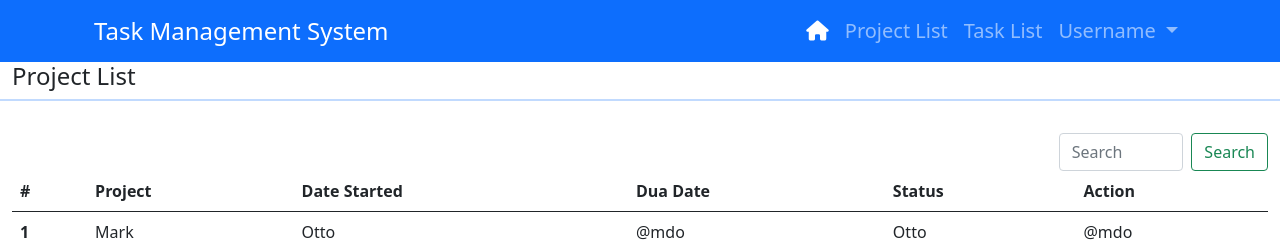
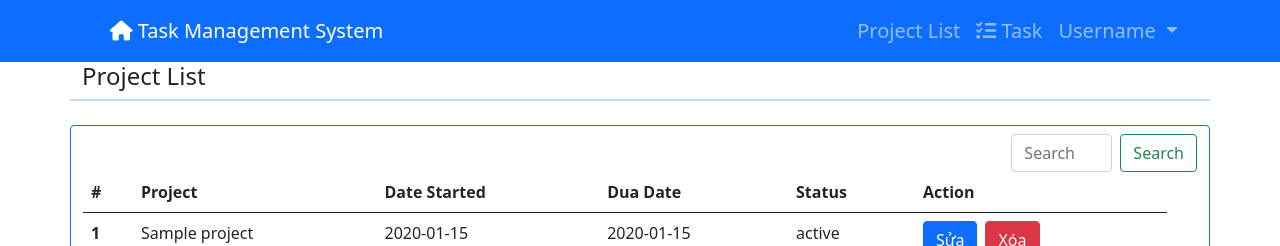
Before and after one commit to Nam311hnvn/Work-Management-And-Arrange-System, a PHP site: page /view_user/project_list.php in a window 1280 px wide. Shown: the top 246 px of the page. Run offline with PHP 8.4, Linux system fonts and the light colour scheme; tables that the repository leaves empty hold one stand-in row (values such as "Sample post").

Commit message:
sua np, pj, task header

```diff
--- a/src/reuse/header.php
+++ b/src/reuse/header.php
@@ -15,20 +15,20 @@
         <div class="container">
             <nav class="navbar navbar-expand-lg navbar-dark bg-primary">
                 <div class="container-fluid">
-                    <a class="navbar-brand fs-4" href="#">Task Management System</a>
+                    <a class="navbar-brand fs-5 ps-3" href=""><i class="fas fa-home"></i> Task Management System</a>
                     <button class="navbar-toggler" type="button" data-bs-toggle="collapse" data-bs-target="#navbarSupportedContent" aria-controls="navbarSupportedContent" aria-expanded="false" aria-label="Toggle navigation">
                         <span class="navbar-toggler-icon"></span>
                     </button>
                     <div class="collapse navbar-collapse" id="navbarSupportedContent">
                         <ul class="navbar-nav ms-auto mb-2 mb-lg-0 fs-5">
                             <li class="nav-item">
-                                <a class="nav-link active" aria-current="page" href="#"><i class="fas fa-home"></i></a>
+                                <a class="nav-link active" aria-current="page" href=""></a>
                             </li>
                             <li class="nav-item">
-                                <a class="nav-link" href="#">Project List</a>
+                                <a class="nav-link" href="project_list.php">Project List</a>
                             </li>
                             <li class="nav-item">
-                                <a class="nav-link" href="#">Task List</a>
+                                <a class="nav-link" href="task_list.php"><i class="fas fa-tasks"></i> Task</a>
                             </li>
                             <li class="nav-item dropdown">
                                 <a class="nav-link dropdown-toggle" href="#" id="navbarDropdown" role="button" data-bs-toggle="dropdown" aria-expanded="false">
--- a/src/view_user/new_project.php
+++ b/src/view_user/new_project.php
@@ -15,7 +15,7 @@
             <form action="">
                 <div class="row">
                     <div class="col-md-6">
-                        <div class="form-group ">
+                        <div class="form-group">
                             <label for="" class="control-label">Name</label>
                             <input type="text" class="form-control form-control-sm border border-primary border-1 rounded">
                         </div>
--- a/src/view_user/project_list.php
+++ b/src/view_user/project_list.php
@@ -1,6 +1,6 @@
 <?php include('../reuse/header.php'); ?>
 <div class="content-header">
-	<div class="container-fluid">
+	<div class="container">
 		<div class="row mb-2 ">
 			<div class="col-sm-4">
 				<h4>Project List</h4>
@@ -10,7 +10,7 @@
 	</div>
 </div>
 
-<div class="container-fluid">
+<div class="container border border-top border-primary rounded-2">
 	<div class="row pt-2">
 		<div class="col">
 			<div class="mb-2 mb-lg-0 d-flex justify-content-end">
@@ -33,14 +33,29 @@
 					</tr>
 				</thead>
 				<tbody>
-					<tr>
-						<th scope="row">1</th>
-						<td>Mark</td>
-						<td>Otto</td>
-						<td>@mdo</td>
-						<td>Otto</td>
-						<td>@mdo</td>
-					</tr>
+					<?php
+						//Bước 1:
+						include '../reuse/config.php';
+						//Bước 2:
+						$sql = "SELECT * FROM tb_project";
+						$result = mysqli_query($conn, $sql);
+						if(mysqli_num_rows($result) > 0){
+							while($row = mysqli_fetch_assoc($result)){
+								echo '<tr>';
+									echo '<th scope="row">'.$row['pj_id'].'</th>';
+									echo '<td>'.$row['pj_name'].'</td>';
+									echo '<td>'.$row['pj_start'].'</td>';
+									echo '<td>'.$row['pj_end'].'</td>';
+									echo '<td>'.$row['pj_status'].'</td>';
+									echo '<td>';
+                                    echo '<a class = "btn btn-primary me-2" href = "">Sửa</a>';
+                                    echo '<a class = "btn btn-danger" href = "">Xóa</a>';
+                                    echo '<td>';
+									echo '</tr>';
+							}
+						}
+					?>
+
 				</tbody>
 			</table>
 		</div>
```
Also changed, not shown: src/view_user/task_list.php (+26 -12 lines).
